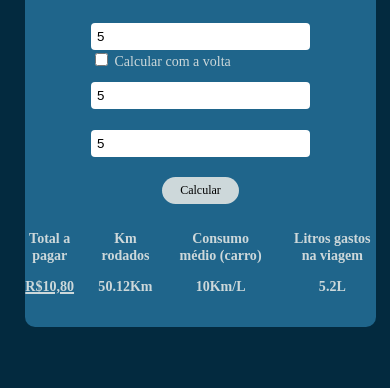
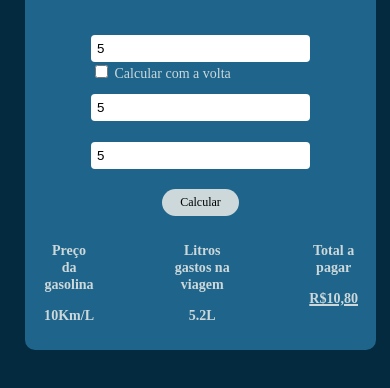
Before and after one commit to mahthviana/DriveCostCalculator, a plain HTML site: page index.html in a window 390 px wide. Both pictures are taken after typing "5", "5", "5" into the empty fields and a click on the button "Calcular". Shown: the part 280-668 px from the top of the page. Drawn offline with Linux system fonts and the light colour scheme; a web font is replaced by a local one.

Commit message:
Criando a parte lógica

```diff
--- a/index.html
+++ b/index.html
@@ -19,37 +19,33 @@
 
     <main>
         <section id="quilometragem">
-            <input id="trajeto" type="number" step="0.01" min="0" placeholder="Km Do Trajeto (km/l)">
+            <input id="trajeto" type="number" step="0.01" min="0" placeholder="Km Do Trajeto (km)">
             <div id="checkbox">
-                <input id="volta" type="checkbox" onclick="dobro()">
+                <input id="volta" type="checkbox" onchange="dobro()">
                 <label for="trajeto">Calcular com a volta</label>
             </div>
         </section>
 
-        <input id="consumo" type="number" step="0.01" min="0" placeholder="Consumo Do Carro">
+        <input id="consumo" type="number" step="0.01" min="0" placeholder="Consumo Do Carro (km/l)">
 
         <input id="preco" type="number" step="0.01" min="0" placeholder="Preço Da Gasolina">
 
         <input id="calcular" type="button" value="Calcular" onclick="calcular()">
         <div id="resultado">
             <section id="campos">
+                <div id="precodagasolina">
+                    <h3>Preço da gasolina</h3>
+                    <h3>10Km/L</h3>
+                </div>
+                <div id="litrosgastos">
+                    <h3>Litros gastos na viagem</h3>
+                    <h3>5.2L</h3>
+                </div>
                 <div id="totalpagar">
                     <h3>
                         <strong>Total a pagar</strong>
                     </h3>
                     <h3 id="valor">R$10,80</h3>
-                </div>
-                <div id="kmrodados">
-                    <h3>Km rodados</h3>
-                    <h3>50.12Km</h3>
-                </div>
-                <div id="consumomedio">
-                    <h3>Consumo médio (carro)</h3>
-                    <h3>10Km/L</h3>
-                </div>
-                <div id="litrosgastos">
-                    <h3>Litros gastos na viagem</h3>
-                    <h3>5.2L</h3>
                 </div>
             </section>
         </div>
--- a/main.js
+++ b/main.js
@@ -0,0 +1,54 @@
+function dobro(trajeto) {
+    trajeto = parseFloat(trajeto)
+    idaEVolta = trajeto * 2;
+    return idaEVolta;
+}
+
+function calcular(trajeto, consumo, preco) {
+    trajeto = parseFloat(trajeto);
+    consumo = parseFloat(consumo);
+    preco = parseFloat(preco);
+
+    var litros = trajeto / consumo;
+    var aPagar = litros * preco;
+    return aPagar;
+
+}
+
+var volta = document.getElementById('volta');
+
+volta.addEventListener('change', function(e) {
+    e.preventDefault();
+    var volta = document.getElementById('volta');
+
+    var trajeto = document.getElementById('trajeto').value;
+    var trajetoIdaEVolta = dobro(trajeto);
+
+    // tentando fazer uma verificação para dobrar o valor ou voltar ao valor inicial
+    if (volta.checked == true) {
+        document.getElementById('trajeto').value = trajetoIdaEVolta;
+    }
+    else if (volta.checked = false) {
+        var valorInicial = trajetoIdaEVolta / 2
+        document.getElementById('trajeto').value = valorInicial
+    }
+
+
+
+
+})
+
+var botao = document.getElementById('calcular');
+
+
+botao.addEventListener('click', function(e) {
+    e.preventDefault();
+
+    var trajeto = document.getElementById('trajeto').value;
+    var consumo = document.getElementById('consumo').value;
+    var preco = document.getElementById('preco').value;
+
+    var resultado = calcular(trajeto, consumo, preco);
+
+    console.log(resultado);
+})
--- a/style.css
+++ b/style.css
@@ -117,11 +117,12 @@ input[type="number"]::-webkit-inner-spin-button {
 #resultado > #campos {
     display: flex;
     flex-direction: row;
-    column-gap: 2rem;
+    column-gap: 6rem;
 
     text-align: center;
     color: var(--title-color);
     font-size: 1rem;
+
 }
 
 #resultado > #campos > #totalpagar {
@@ -153,4 +154,8 @@ input[type="number"]::-webkit-inner-spin-button {
     header, h1 {
         padding: 1rem;
     }
+
+    main {
+        padding: 1rem 1.5rem;
+    }
 }
```
